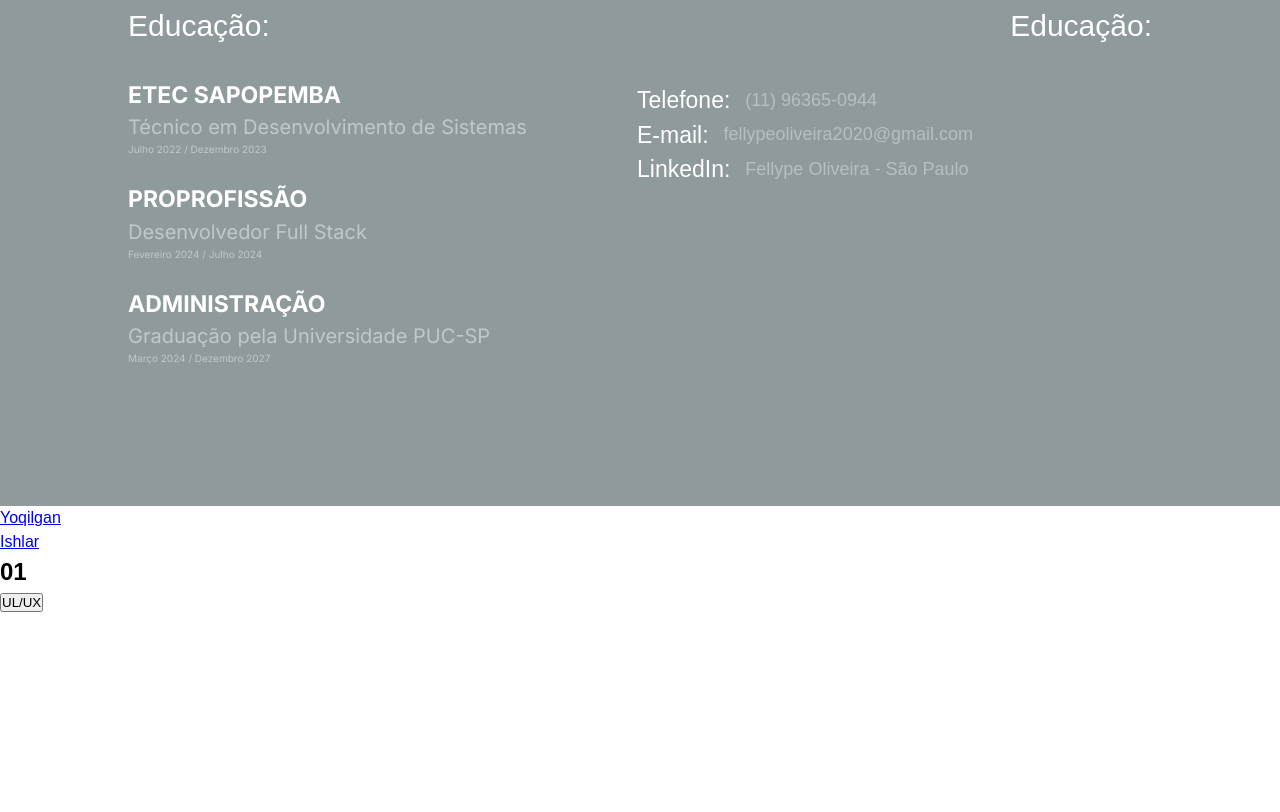
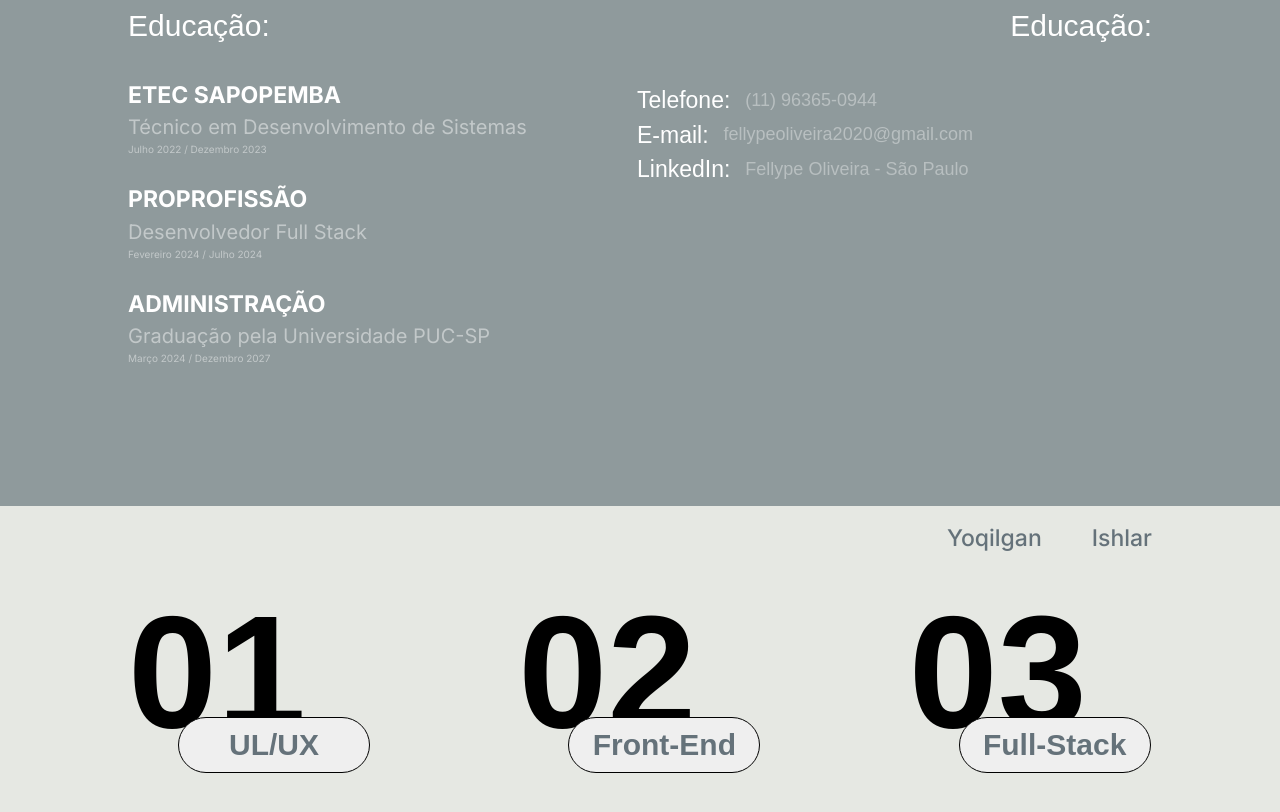
Before and after one commit to IslomjoN-web/My-Maket, a plain HTML site: page index.html in a window 1280 px wide. Shown: the part 1494-2306 px from the top of the page. Before the commit the page ends 2108 px from the top, so only its background shows below. Drawn offline with Linux system fonts and the light colour scheme.

Commit message:
3-sectiongacha ishlandi

```diff
--- a/index.html
+++ b/index.html
@@ -157,7 +157,15 @@
                 <div class="section__number">
                     <div class="section-number__cards">
                         <h2>01</h2>
-                        <button>UL/UX</button>
+                        <button><a href="">UL/UX</a></button>
+                    </div>
+                    <div class="section-number__cards   ">
+                        <h2>02</h2>
+                        <button><a href="">Front-End</a></button>
+                    </div>
+                    <div class="section-number__cards">
+                        <h2>03</h2>
+                        <button><a href="">Full-Stack</a></button>
                     </div>
                 </div>
             </div>
--- a/sass/_section.scss
+++ b/sass/_section.scss
@@ -0,0 +1,122 @@
+// section pages
+section {
+    width: 100%;
+    min-height: 50vh;
+    background-color: #E6E8E3;
+
+    .section__color {
+        .section__container {
+            @include container;
+            min-height: 50vh;
+            background-color: #E6E8E3;
+
+            .section__menu {
+                width: 100%;
+                display: flex;
+                flex-direction: row;
+                justify-content: end;
+                align-items: center;
+                gap: 20px;
+
+                ul {
+                    display: flex;
+                    align-items: center;
+                    flex-direction: row;
+                    gap: 50px;
+                    padding: 15px 0;
+
+                    li {
+                        a {
+                            color: #65727A;
+                            font-size: 23px;
+                            font-family: $inter;
+                            font-weight: 500;
+                            text-decoration: none;
+                            padding-bottom: 10px;
+
+                            &:hover {
+                                border-bottom: 3px solid #65727A;
+                            }
+                        }
+                    }
+                }
+            }
+
+            .section__number {
+                width: 100%;
+                display: grid;
+                grid-template-columns: repeat(3, 1fr);
+                justify-content: space-between;
+                gap: 147px;
+
+                .section-number__cards {
+                    height: 202px;
+                    position: relative;
+                    display: flex;
+                    justify-content: start;
+                    align-items: center;
+
+                    h2 {
+                        font-size: 160px;
+                        font-weight: 900;
+                    }
+
+                    button {
+                        width: 192px;
+                        height: 56px;
+                        border: 1px solid $black ;
+                        position: absolute;
+                        border-radius: 35px;
+                        bottom: 0px;
+                        left: 50px;
+
+                        a {
+                            font-size: 30px;
+                            font-weight: 900;
+                            color: #65727A;
+                            text-decoration: none;
+                        }
+                    }
+                }
+            }
+        }
+    }
+}
+
+// responsive max-769
+@media (max-width: 768px) {
+    section {
+        min-height: 150vh;
+        margin-top: 1000px;
+
+        .section__color {
+            .section__container {
+                .section__number {
+                    grid-template-columns: repeat(1, 1fr);
+                    align-items: center;
+
+                    .section-number__cards {
+                        justify-content: center;
+                    }
+                }
+            }
+        }
+    }
+}
+
+// responsive max-1024
+@media (min-width: 769px) and (max-width: 1024px) {
+    section {
+        margin-top: 350px;
+        min-height: 70vh;
+
+        .section__color {
+            .section__container {
+                .section__number {
+                    margin-top: 50px;
+                    grid-template-columns: repeat(2, 1fr);
+                }
+            }
+        }
+    }
+}
```
Also changed, not shown: css/main.css, 1 other file.
